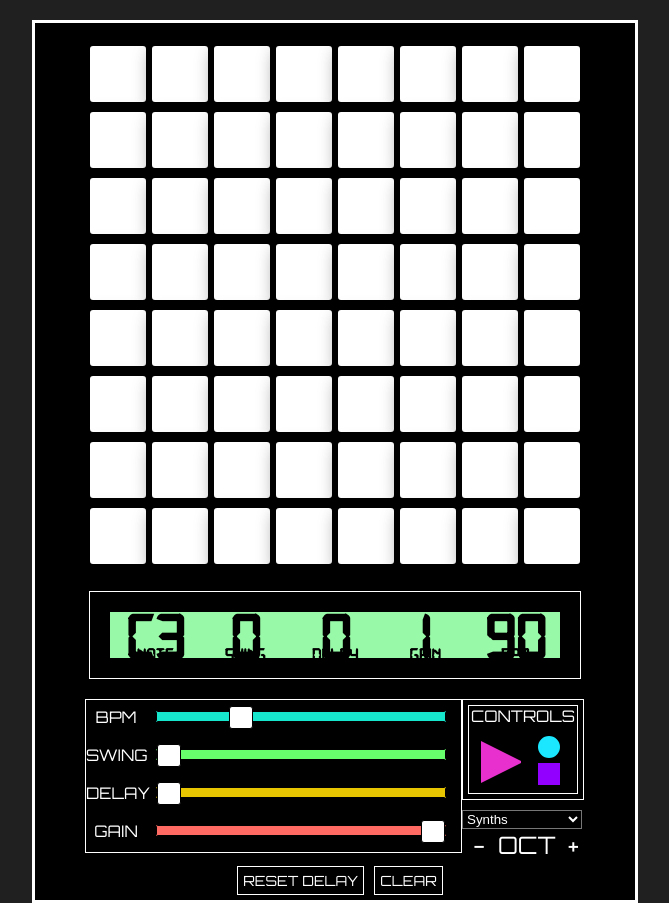
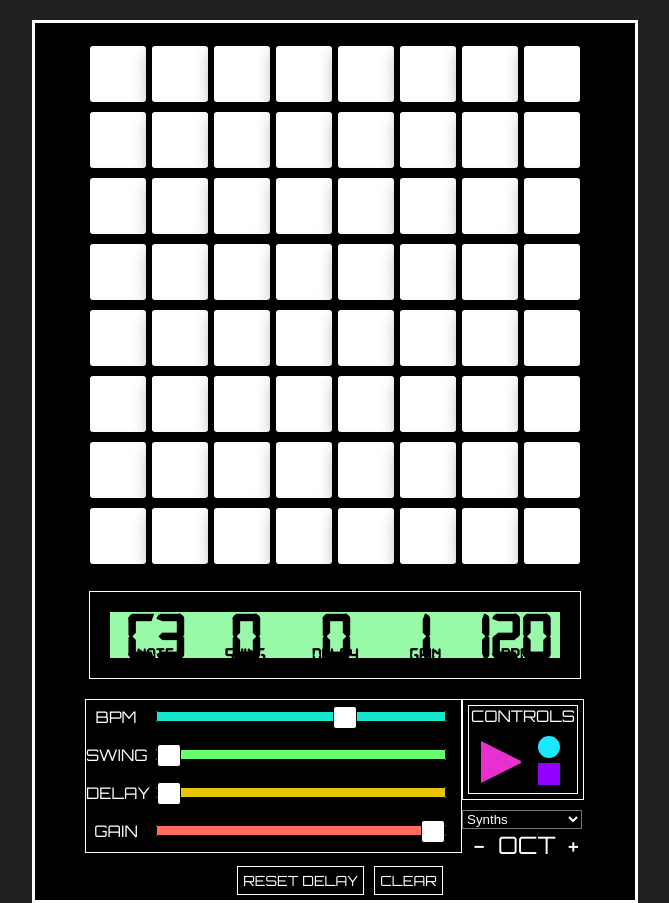
Before and after one commit to CrugBarat/step_sequencer_React, a React (Create React App) app: page / in a window 1280 px wide. Shown: the whole page, without its empty margins (305-974 px from the left). Built offline with nearby package versions, Linux system fonts and the light colour scheme.

Commit message:
passes bpm as props for slider default
Signed-off-by: CrugBarat <craigtbarratt@gmail.com>

```diff
--- a/src/components/BPMSlider.js
+++ b/src/components/BPMSlider.js
@@ -8,7 +8,7 @@ const BPMSlider = (props) => {
 
     return (
       <div>
-        <input className="bpm-slider" type="range" min="1" max="180" step="1" onChange={handleChange}>
+        <input className="bpm-slider" type="range" min="1" max="180" step="1" onChange={handleChange} value={props.bpm}>
         </input>
       </div>
     )
--- a/src/containers/StepSequencer.js
+++ b/src/containers/StepSequencer.js
@@ -16,7 +16,7 @@ class StepSequencer extends Component {
       synths: [new Tone.PolySynth(), new Tone.AMSynth(), new Tone.DuoSynth(), new Tone.FMSynth(), new Tone.MembraneSynth(), new Tone.MonoSynth(), new Tone.PluckSynth()],
       rows: document.body.querySelectorAll('div > div'),
       index: 0,
-      bpm: 90,
+      bpm: 120,
       swing: 0.0,
       gain: 1.0,
       currentNote: 'C3',
@@ -72,7 +72,7 @@ class StepSequencer extends Component {
       this.stopSynth();
       this.state.synthArr.forEach(synth => synth.connect(this.state.recDest));
       this.state.synthArr.forEach(synth => synth.toMaster());
-      const eventID = Tone.Transport.scheduleRepeat(this.repeat, '16n');
+      const eventID = Tone.Transport.scheduleRepeat(this.repeat, '8n');
       this.setState({eventID: eventID});
       Tone.Transport.start();
       this.setState({playing: true});
@@ -314,7 +314,7 @@ class StepSequencer extends Component {
                 <p>BPM</p>
               </div>
               <div className="slider-container">
-                <BPMSlider className="bpm-slider" updateBPM={this.updateBPM} />
+                <BPMSlider className="bpm-slider" updateBPM={this.updateBPM} bpm={this.state.bpm} />
               </div>
               <div className="slider-value">
                 <p>SWING</p>
```
